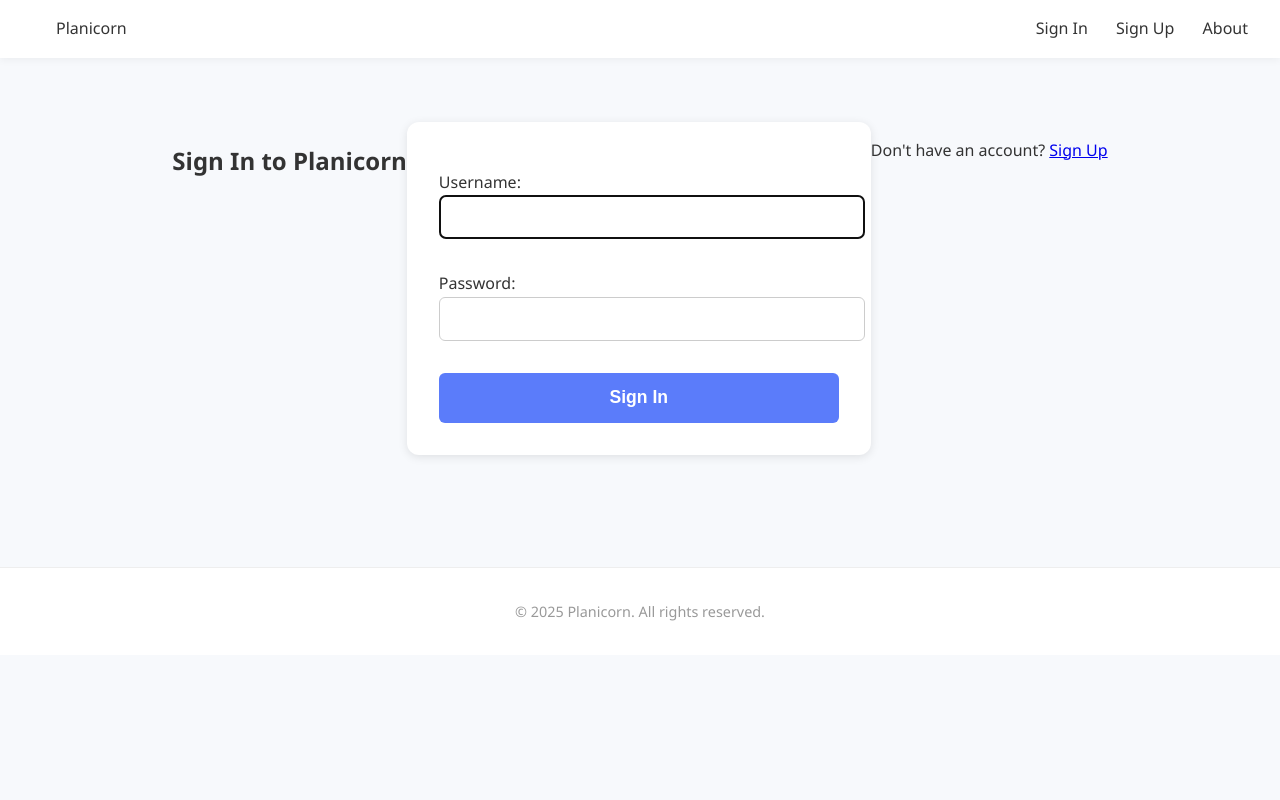
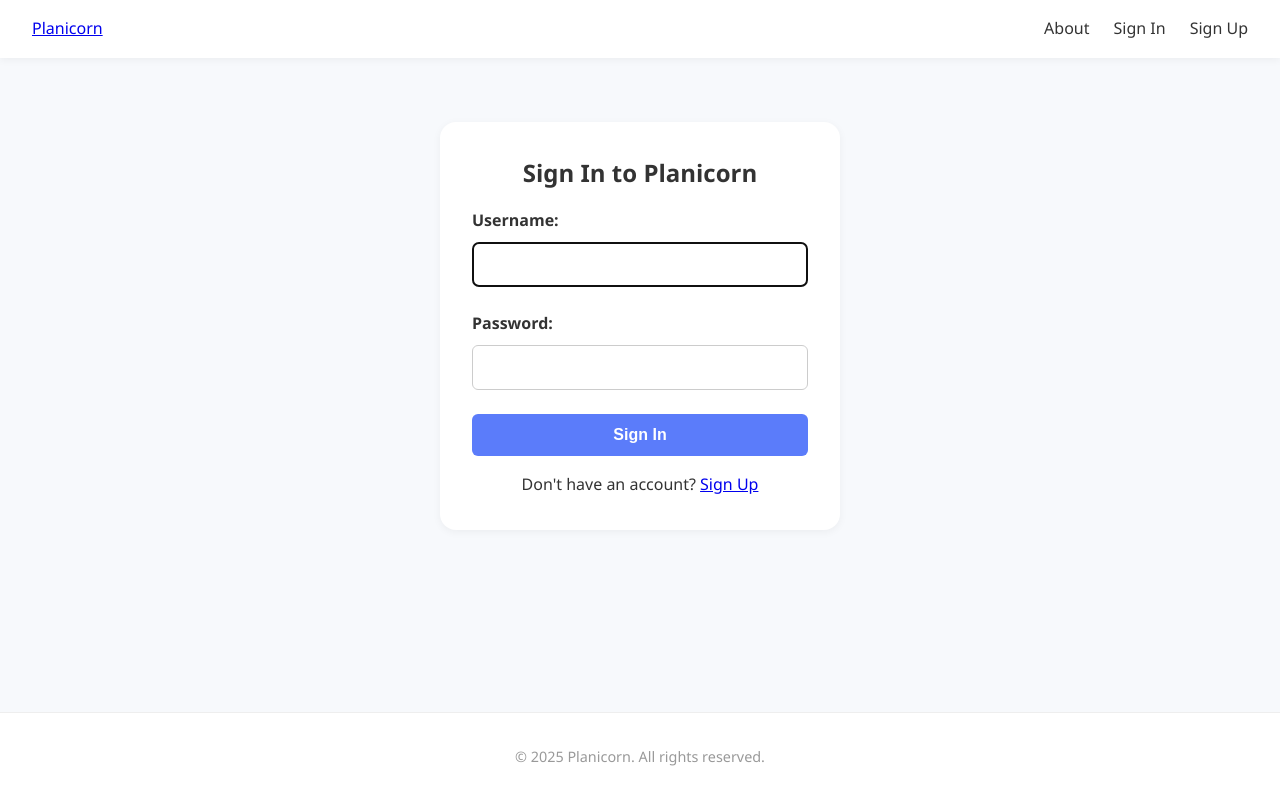
Before and after one commit to skovakina/planicorn, a Django app: page /login/ in a window 1280 px wide. Run offline with Django 5.2, Linux system fonts and the light colour scheme.

Commit message:
refactor styles

```diff
--- a/main_app/static/css/styles.css
+++ b/main_app/static/css/styles.css
@@ -1,4 +1,10 @@
 /* Base styles */
+* {
+    box-sizing: border-box;
+    padding: 0;
+    margin: 0;
+}
+
 body {
     margin: 0;
     padding: 0;
@@ -6,6 +12,14 @@ body {
     background-color: #f7f9fc;
     color: #333;
     line-height: 1.6;
+    min-height: 100vh;
+    display: flex;
+    flex-direction: column;
+}
+
+.main-content{
+    height: 100%;
+    flex-grow: 1;
 }
 
 /* Navbar */
@@ -21,10 +35,15 @@ body {
     z-index: 1000;
 }
 
-.navbar a {
+.navbar-links {
+    display: flex;
+    align-items: center;
+    gap: 1.5rem;
+}
+
+.navbar-link {
     color: #333;
     text-decoration: none;
-    margin-left: 1.5rem;
     font-weight: 500;
     transition: color 0.3s;
 }
@@ -96,46 +115,85 @@ body {
 }
 
 /* Auth Forms */
+
+.form-group {
+    margin-bottom: 1.5rem;
+    text-align: left;
+}
+
 .auth-section {
-    padding: 4rem 2rem;
     display: flex;
     justify-content: center;
+    align-items: center;
+    background-color: #f7f9fc;
+    margin-top: 4rem;
+}
+
+.auth-container {
+    width: 400px;
+    background-color: #ffffff;
+    padding: 2rem;
+    border-radius: 1rem;
+    display: flex;
+    flex-direction: column;
+    align-items: center;
+    gap: 1rem;
+    box-shadow: 0 2px 8px rgba(0, 0, 0, 0.05);
 }
 
 .auth-form {
-    background-color: #ffffff;
-    padding: 2rem;
-    border-radius: 0.75rem;
-    box-shadow: 0 2px 10px rgba(0,0,0,0.1);
     width: 100%;
-    max-width: 400px;
 }
 
-.auth-form input, .auth-form select, .auth-form textarea {
+.auth-form label {
+    display: block;
+    margin-bottom: 0.5rem;
+    font-weight: 600;
+    font-size: 1rem;
+}
+
+.auth-form input {
     width: 100%;
-    padding: 0.75rem;
-    margin-bottom: 1rem;
+    padding: 0.8rem;
     border: 1px solid #ccc;
     border-radius: 6px;
     font-size: 1rem;
 }
 
-.auth-form button {
+.form-error {
+    color: #e05b5b;
+    font-size: 0.9rem;
+    margin-top: 0.5rem;
+}
+
+.button-primary {
+    max-width: 200px;
     width: 100%;
-    padding: 0.9rem;
+    padding: 0.75rem;
     background-color: #5b7cfa;
     border: none;
     color: white;
-    font-size: 1.1rem;
+    font-size: 1rem;
     border-radius: 6px;
     font-weight: bold;
     cursor: pointer;
     transition: background-color 0.3s;
 }
 
-.auth-form button:hover {
-    background-color: #3a5de0;
+.button-auth {
+    width: 100%;
+    padding: 0.75rem;
+    background-color: #5b7cfa;
+    border: none;
+    color: white;
+    font-size: 1rem;
+    border-radius: 6px;
+    font-weight: bold;
+    cursor: pointer;
+    transition: background-color 0.3s;
+
 }
+
 
 /* Footer */
 .footer {
@@ -144,7 +202,6 @@ body {
     font-size: 0.9rem;
     color: #999;
     background-color: #ffffff;
-    margin-top: 3rem;
     border-top: 1px solid #eee;
 }
 
@@ -162,11 +219,13 @@ body {
 .board-grid {
     display: grid;
     grid-template-columns: repeat(auto-fit, minmax(250px, 1fr));
+
     gap: 2rem;
     margin-top: 2rem;
 }
 
 .board-card {
+    padding: 1rem;
     background-color: #ffffff;
     border-radius: 12px;
     overflow: hidden;
@@ -193,9 +252,7 @@ body {
     object-fit: cover;
 }
 
-.board-content {
-    padding: 1rem;
-}
+
 
 .board-title {
     font-size: 1.5rem;
@@ -229,7 +286,6 @@ body {
     color: inherit;
     width: 100%;
     height: 100%;
-    padding: 2rem;
 }
 
 .create-board-content {
@@ -242,5 +298,5 @@ body {
 
 .plus-sign {
     font-size: 4rem;
-    margin-bottom: 0.5rem;
+    line-height: 4rem;
 }
--- a/main_app/templates/base.html
+++ b/main_app/templates/base.html
@@ -16,11 +16,15 @@
         <div class="navbar-links">
             {% if user.is_authenticated %}
                 <a href="{% url 'dashboard' %}" class="navbar-link">Dashboard</a>
-                <a href="{% url 'logout' %}" class="navbar-link">Sign Out</a>
+                    <form method="post" action="{% url 'logout' %}" style="display:inline;">
+                     {% csrf_token %}
+                        <button type="submit" class="button-primary">Sign Out</button>
+                    </form>
             {% else %}
+                <a href="#about" class="navbar-link">About</a>
                 <a href="{% url 'login' %}" class="navbar-link">Sign In</a>
                 <a href="{% url 'signup' %}" class="navbar-link">Sign Up</a>
-                <a href="#about" class="navbar-link">About</a>
+
             {% endif %}
         </div>
     </nav>
--- a/main_app/templates/boards/board_form.html
+++ b/main_app/templates/boards/board_form.html
@@ -5,7 +5,7 @@
 {% block content %}
 <section class="form-section">
     <h1 class="form-header">{{ title }}</h1>
-    <form method="post" class="auth-form">
+    <form method="post" class="board-form">
         {% csrf_token %}
         {{ form.as_p }}
         <button type="submit" class="button-primary">
--- a/main_app/templates/registration/login.html
+++ b/main_app/templates/registration/login.html
@@ -4,12 +4,29 @@
 
 {% block content %}
 <section class="auth-section">
+    <div class="auth-container">
     <h1 class="auth-header">Sign In to Planicorn</h1>
 
     <form method="post" class="auth-form">
         {% csrf_token %}
-        {{ form.as_p }}
-        <button type="submit" class="button-primary">
+
+        <div class="form-group">
+            {{ form.username.label_tag }}
+            {{ form.username }}
+            {% if form.username.errors %}
+                <div class="form-error">{{ form.username.errors }}</div>
+            {% endif %}
+        </div>
+
+        <div class="form-group">
+            {{ form.password.label_tag }}
+            {{ form.password }}
+            {% if form.password.errors %}
+                <div class="form-error">{{ form.password.errors }}</div>
+            {% endif %}
+        </div>
+
+        <button type="submit" class="button-auth">
             Sign In
         </button>
     </form>
@@ -18,5 +35,6 @@
         Don't have an account?
         <a href="{% url 'signup' %}" class="link">Sign Up</a>
     </p>
+    </div>
 </section>
 {% endblock %}
```
Also changed, not shown: main_app/templates/registration/signup.html (+30 -2 lines).
